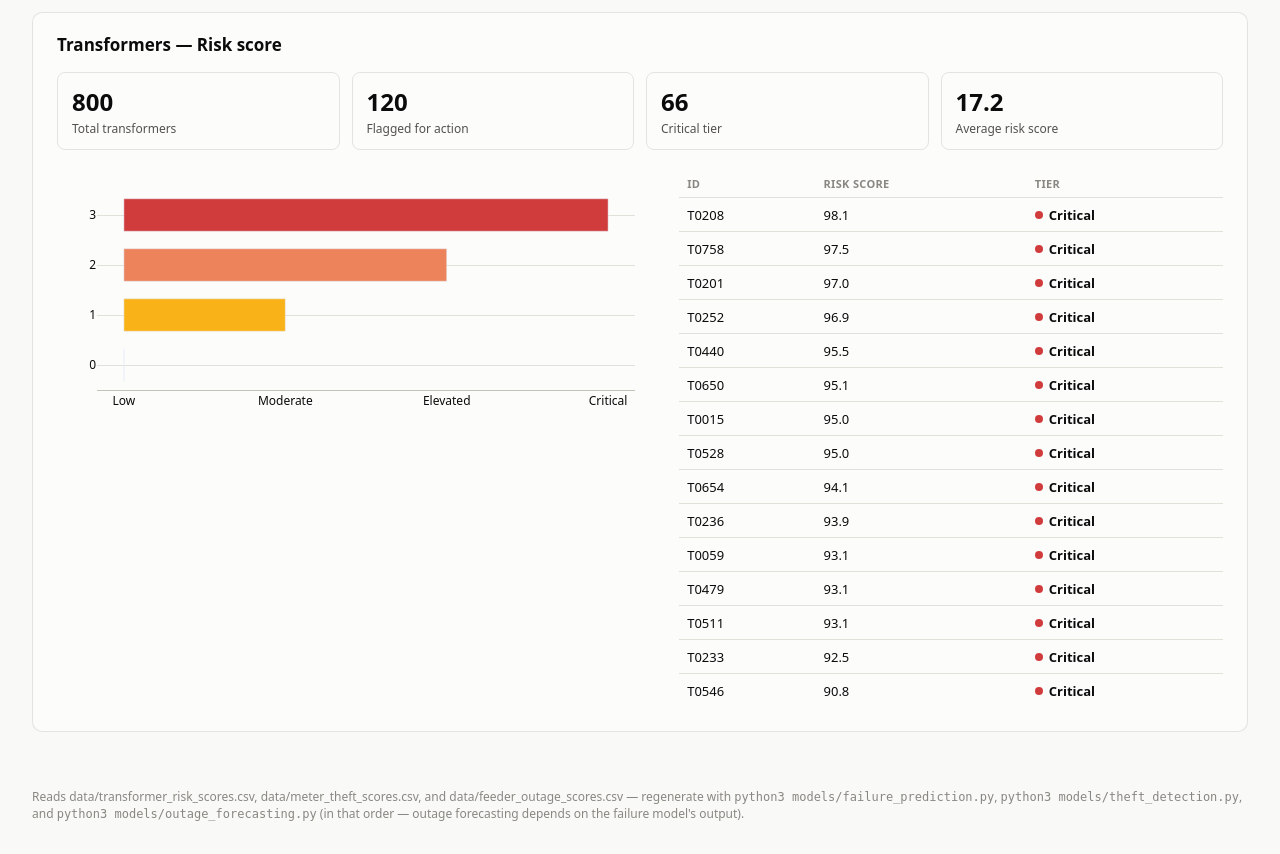
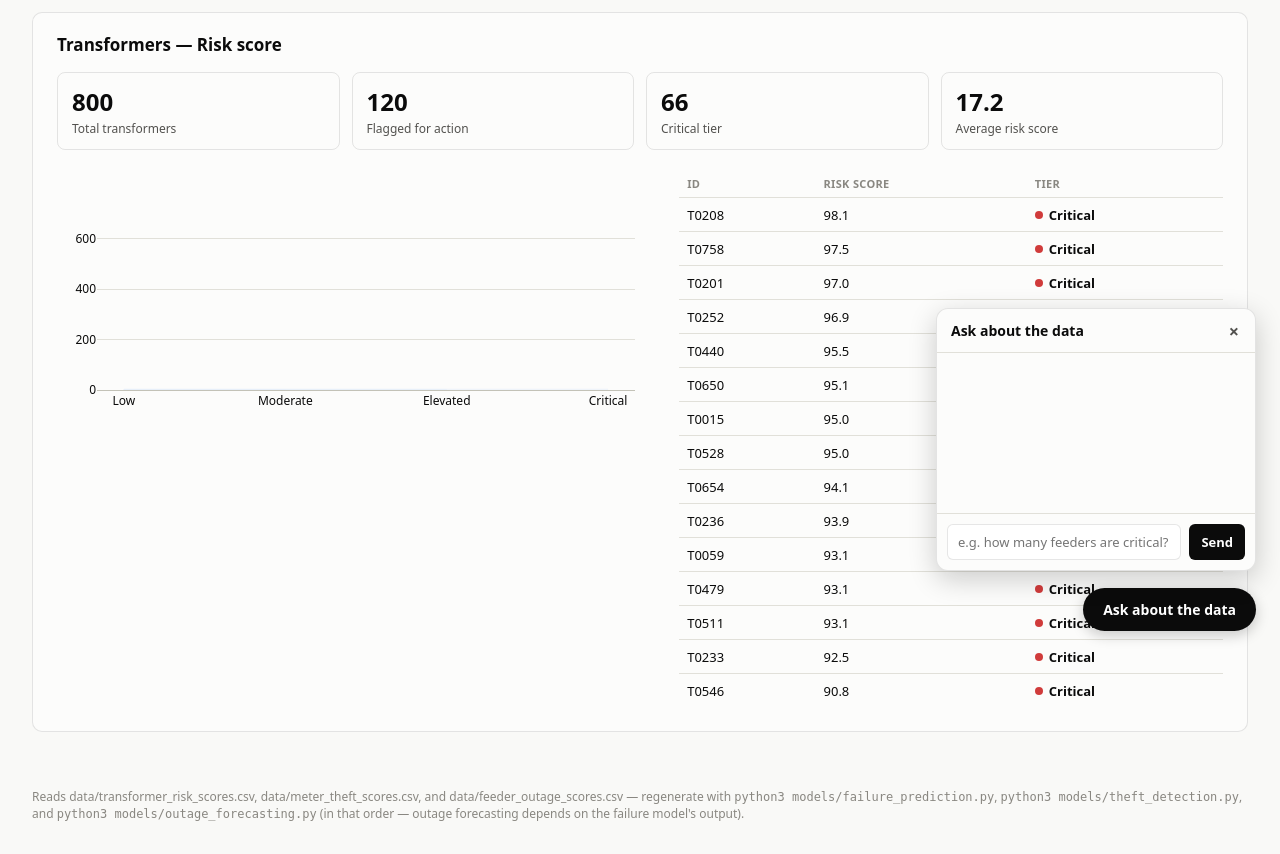
Before and after one commit to SIDNEY081/SmartGrid-PredictAI, a Flask app: page / in a window 1280 px wide. Shown: the part 145-999 px from the top of the page. Run offline with Flask 3, Linux system fonts and the light colour scheme; some libraries are stand-ins or nearby versions.

Commit message:
Add rule-based chat widget to the dashboard, fix clipped chart labels
Chat widget ("Ask about the data"): keyword-matches a question onto a
pandas filter over the three score CSVs - counts, tier/flag filters,
averages, and ID lookups (e.g. "what's the risk score for T0208?").
Deliberately not LLM-backed: no API key, no external network call, no
cost, no failure mode beyond the dashboard's own server being up.
dashboard/chatbot.py holds the parsing logic; POST /api/chat wires it
into the Flask app; tests/test_chatbot.py checks replies against the
real CSVs rather than hardcoded expected strings, so it stays correct
if the data is regenerated with different values.

Also fixes a real rendering bug found while checking the dashboard:
the tallest bar's count label (e.g. "619" on the Low bar) was getting
clipped by the chart's top margin. Added cliponaxis=False and y-axis
headroom so labels are never cut off regardless of bar height.

```diff
--- a/dashboard/app.py
+++ b/dashboard/app.py
@@ -15,7 +15,9 @@ from pathlib import Path
 
 import pandas as pd
 import plotly.graph_objects as go
-from flask import Flask, render_template
+from flask import Flask, jsonify, render_template, request
+
+import chatbot
 
 ROOT = Path(__file__).resolve().parent.parent
 DATA = ROOT / "data"
@@ -37,6 +39,7 @@ def tier_chart(counts, tier_order, entity_label):
             marker_color=STATUS_COLORS[: len(tier_order)],
             text=counts.values,
             textposition="outside",
+            cliponaxis=False,  # otherwise the tallest bar's label gets cut off by the plot area
             hovertemplate=f"%{{x}}: %{{y}} {entity_label}<extra></extra>",
         )
     )
@@ -45,9 +48,12 @@ def tier_chart(counts, tier_order, entity_label):
         plot_bgcolor="#fcfcfb",
         font=CHART_FONT,
         xaxis=dict(showgrid=False, linecolor="#c3c2b7"),
-        yaxis=dict(showgrid=True, gridcolor="#e1e0d9", zeroline=False, title=None),
+        yaxis=dict(
+            showgrid=True, gridcolor="#e1e0d9", zeroline=False, title=None,
+            range=[0, max(counts.values) * 1.18],  # headroom for the outside label
+        ),
         bargap=0.35,
-        margin=dict(l=40, r=20, t=20, b=40),
+        margin=dict(l=40, r=20, t=36, b=40),
         height=260,
         showlegend=False,
     )
@@ -117,5 +123,12 @@ def index():
     return render_template("index.html", transformer=transformer, meter=meter, feeder=feeder)
 
 
+@app.route("/api/chat", methods=["POST"])
+def chat():
+    message = (request.get_json(silent=True) or {}).get("message", "")
+    reply = chatbot.answer(message, DATA)
+    return jsonify({"reply": reply})
+
+
 if __name__ == "__main__":
     app.run(debug=True, port=5000)
--- /dev/null
+++ b/dashboard/chatbot.py
@@ -0,0 +1,151 @@
+"""
+SmartGrid PredictAI - Dashboard Chat
+=======================================
+A small rule-based (not LLM-backed) query engine over the three score CSVs.
+No external API, no network dependency, no cost - just keyword matching
+against a question, mapped onto a pandas filter. Good enough for "how many
+transformers are critical?" style questions; not a general chatbot.
+"""
+
+import re
+
+import pandas as pd
+
+ENTITIES = {
+    "transformer": {
+        "csv": "transformer_risk_scores.csv",
+        "id_col": "transformer_id",
+        "id_prefix": "T",
+        "score_col": "risk_score",
+        "score_label": "risk score",
+        "tier_col": "risk_tier",
+        "flag_col": "alert_flag",
+        "aliases": ["transformer", "transformers"],
+    },
+    "meter": {
+        "csv": "meter_theft_scores.csv",
+        "id_col": "meter_id",
+        "id_prefix": "M",
+        "score_col": "anomaly_score",
+        "score_label": "anomaly score",
+        "tier_col": "priority_tier",
+        "flag_col": "investigation_flag",
+        "aliases": ["meter", "meters"],
+    },
+    "feeder": {
+        "csv": "feeder_outage_scores.csv",
+        "id_col": "feeder_id",
+        "id_prefix": "F",
+        "score_col": "outage_risk_score",
+        "score_label": "outage risk score",
+        "tier_col": "risk_tier",
+        "flag_col": "alert_flag",
+        "aliases": ["feeder", "feeders"],
+    },
+}
+
+TIERS = ["low", "moderate", "elevated", "critical"]
+# Older/alternate wording someone might still say out loud even though the
+# dashboard itself standardized on the four words above.
+TIER_SYNONYMS = {
+    "urgent": "critical", "high": "elevated", "medium": "moderate",
+}
+
+ID_PATTERN = re.compile(r"\b([TMF])0*(\d{1,5})\b", re.IGNORECASE)
+HELP_TEXT = (
+    "I can answer questions about transformers, meters, and feeders. Try things like: "
+    "“how many transformers are critical?”, “which feeders are flagged?”, "
+    "“what's the risk score for T0208?”, or “average anomaly score for meters”."
+)
+
+
+def _load(entity_key, data_dir):
+    cfg = ENTITIES[entity_key]
+    return pd.read_csv(data_dir / cfg["csv"]), cfg
+
+
+def _find_entity(text):
+    for key, cfg in ENTITIES.items():
+        for alias in cfg["aliases"]:
+            if re.search(rf"\b{alias}\b", text):
+                return key
+    return None
+
+
+def _find_tier(text):
+    for tier in TIERS:
+        if tier in text:
+            return tier
+    for synonym, tier in TIER_SYNONYMS.items():
+        if synonym in text:
+            return tier
+    return None
+
+
+def _find_id(raw_text):
+    m = ID_PATTERN.search(raw_text)
+    if not m:
+        return None
+    prefix, digits = m.group(1).upper(), int(m.group(2))
+    for key, cfg in ENTITIES.items():
+        if cfg["id_prefix"] == prefix:
+            return key, prefix, digits
+    return None
+
+
+def answer(raw_message, data_dir):
+    text = raw_message.strip().lower()
+    if not text:
+        return HELP_TEXT
+
+    id_match = _find_id(raw_message)
+    if id_match:
+        entity_key, prefix, num = id_match
+        df, cfg = _load(entity_key, data_dir)
+        # id zero-padding varies by entity (T0208 vs F172); compare as ints
+        id_nums = df[cfg["id_col"]].astype(str).str.extract(r"(\d+)$")[0].astype(int)
+        row = df[id_nums == num]
+        if row.empty:
+            return f"I don't see {prefix}{num:04d} in the {entity_key} data."
+        row = row.iloc[0]
+        flagged = "flagged for action" if row[cfg["flag_col"]] == 1 else "not flagged"
+        return (
+            f"{row[cfg['id_col']]}: {cfg['score_label']} {row[cfg['score_col']]:.1f}, "
+            f"tier {row[cfg['tier_col']].capitalize()}, {flagged}."
+        )
+
+    entity_key = _find_entity(text)
+    if entity_key is None:
+        return HELP_TEXT
+
+    df, cfg = _load(entity_key, data_dir)
+    tier = _find_tier(text)
+    wants_flagged = "flag" in text or "action" in text
+    wants_average = "average" in text or "avg" in text or "mean" in text
+    wants_list = any(w in text for w in ["which", "list", "show", "what are"])
+
+    subset = df
+    label_bits = [entity_key + "s"]
+    if tier:
+        subset = subset[subset[cfg["tier_col"]] == tier]
+        label_bits.append(f"in the {tier} tier")
+    if wants_flagged:
+        subset = subset[subset[cfg["flag_col"]] == 1]
+        label_bits.append("flagged for action")
+    label = " ".join(label_bits)
+
+    if wants_average:
+        if subset.empty:
+            return f"No {label} to average."
+        return f"Average {cfg['score_label']} for {label}: {subset[cfg['score_col']].mean():.1f}."
+
+    if wants_list:
+        if subset.empty:
+            return f"No {label} right now."
+        top = subset.sort_values(cfg["score_col"], ascending=False).head(10)
+        ids = ", ".join(top[cfg["id_col"]].astype(str))
+        more = f" (+{len(subset) - 10} more)" if len(subset) > 10 else ""
+        return f"{len(subset)} {label}: {ids}{more}"
+
+    # default: a count
+    return f"{len(subset)} {label} (out of {len(df)} total)."
--- a/dashboard/static/style.css
+++ b/dashboard/static/style.css
@@ -171,3 +171,125 @@ footer {
   color: var(--text-muted);
   font-size: 12px;
 }
+
+#chat-toggle {
+  position: fixed;
+  right: 24px;
+  bottom: 24px;
+  z-index: 20;
+  font: inherit;
+  font-weight: 600;
+  font-size: 14px;
+  color: #ffffff;
+  background: var(--text-primary);
+  border: none;
+  border-radius: 999px;
+  padding: 12px 20px;
+  box-shadow: 0 4px 14px rgba(11, 11, 11, 0.22);
+  cursor: pointer;
+}
+
+#chat-toggle:hover {
+  opacity: 0.9;
+}
+
+#chat-panel {
+  position: fixed;
+  right: 24px;
+  bottom: 84px;
+  z-index: 20;
+  width: 320px;
+  max-height: 60vh;
+  display: flex;
+  flex-direction: column;
+  background: var(--surface-1);
+  border: 1px solid var(--border);
+  border-radius: 12px;
+  box-shadow: 0 8px 28px rgba(11, 11, 11, 0.20);
+  overflow: hidden;
+}
+
+.chat-header {
+  display: flex;
+  align-items: center;
+  justify-content: space-between;
+  padding: 12px 14px;
+  font-weight: 700;
+  font-size: 14px;
+  border-bottom: 1px solid var(--gridline);
+}
+
+.chat-header button {
+  font: inherit;
+  font-size: 18px;
+  line-height: 1;
+  color: var(--text-secondary);
+  background: transparent;
+  border: none;
+  cursor: pointer;
+  padding: 0 2px;
+}
+
+.chat-log {
+  flex: 1;
+  overflow-y: auto;
+  padding: 12px 14px;
+  display: flex;
+  flex-direction: column;
+  gap: 8px;
+  min-height: 160px;
+}
+
+.chat-msg {
+  font-size: 13px;
+  line-height: 1.4;
+  padding: 8px 10px;
+  border-radius: 8px;
+  max-width: 88%;
+}
+
+.chat-msg-bot {
+  align-self: flex-start;
+  background: var(--page-plane);
+  border: 1px solid var(--border);
+  color: var(--text-primary);
+}
+
+.chat-msg-user {
+  align-self: flex-end;
+  background: var(--text-primary);
+  color: #ffffff;
+}
+
+#chat-form {
+  display: flex;
+  gap: 8px;
+  padding: 10px;
+  border-top: 1px solid var(--gridline);
+}
+
+#chat-input {
+  flex: 1;
+  font: inherit;
+  font-size: 13px;
+  padding: 8px 10px;
+  border: 1px solid var(--border);
+  border-radius: 6px;
+}
+
+#chat-input:focus {
+  outline: 2px solid var(--text-primary);
+  outline-offset: 1px;
+}
+
+#chat-form button[type="submit"] {
+  font: inherit;
+  font-size: 13px;
+  font-weight: 600;
+  color: #ffffff;
+  background: var(--text-primary);
+  border: none;
+  border-radius: 6px;
+  padding: 8px 12px;
+  cursor: pointer;
+}
--- a/dashboard/templates/index.html
+++ b/dashboard/templates/index.html
@@ -81,6 +81,20 @@
     <code>python3 models/outage_forecasting.py</code> (in that order — outage forecasting depends on the failure model's output).
   </footer>
 
+  <button type="button" id="chat-toggle" aria-label="Ask about the data">Ask about the data</button>
+
+  <div id="chat-panel" hidden>
+    <div class="chat-header">
+      <span>Ask about the data</span>
+      <button type="button" id="chat-close" aria-label="Close">&times;</button>
+    </div>
+    <div class="chat-log" id="chat-log"></div>
+    <form id="chat-form">
+      <input type="text" id="chat-input" placeholder="e.g. how many feeders are critical?" autocomplete="off">
+      <button type="submit">Send</button>
+    </form>
+  </div>
+
   <script>
     // All three panels render normally above (so Plotly measures real,
     // visible containers) - only after that do we hide two of them.
@@ -112,6 +126,51 @@
 
       showPanel(buttons[0].dataset.panel);
     })();
+
+    // Chat widget: rule-based, no LLM/network call beyond our own /api/chat.
+    (function () {
+      var toggle = document.getElementById("chat-toggle");
+      var panel = document.getElementById("chat-panel");
+      var closeBtn = document.getElementById("chat-close");
+      var log = document.getElementById("chat-log");
+      var form = document.getElementById("chat-form");
+      var input = document.getElementById("chat-input");
+
+      function addMessage(text, who) {
+        var row = document.createElement("div");
+        row.className = "chat-msg chat-msg-" + who;
+        row.textContent = text;
+        log.appendChild(row);
+        log.scrollTop = log.scrollHeight;
+      }
+
+      function openChat() {
+        panel.hidden = false;
+        if (log.children.length === 0) {
+          addMessage("Ask me things like “how many transformers are critical?” or “what's the risk score for T0208?”", "bot");
+        }
+        input.focus();
+      }
+
+      toggle.addEventListener("click", openChat);
+      closeBtn.addEventListener("click", function () { panel.hidden = true; });
+
+      form.addEventListener("submit", function (e) {
+        e.preventDefault();
+        var message = input.value.trim();
+        if (!message) return;
+        addMessage(message, "user");
+        input.value = "";
+        fetch("/api/chat", {
+          method: "POST",
+          headers: { "Content-Type": "application/json" },
+          body: JSON.stringify({ message: message }),
+        })
+          .then(function (r) { return r.json(); })
+          .then(function (data) { addMessage(data.reply, "bot"); })
+          .catch(function () { addMessage("Sorry, something went wrong reaching the server.", "bot"); });
+      });
+    })();
   </script>
 </body>
 </html>
```
Also changed, not shown: tests/conftest.py (+1 -0 lines), tests/test_chatbot.py (added, +51 -0 lines), README.md.
